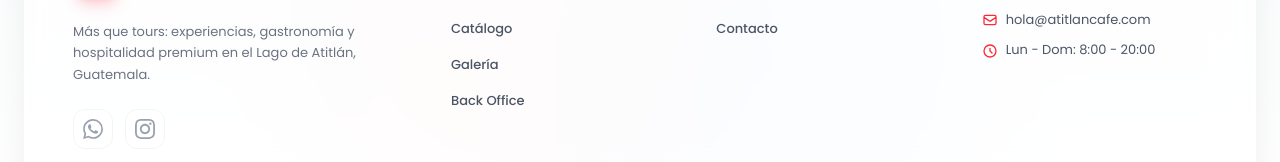
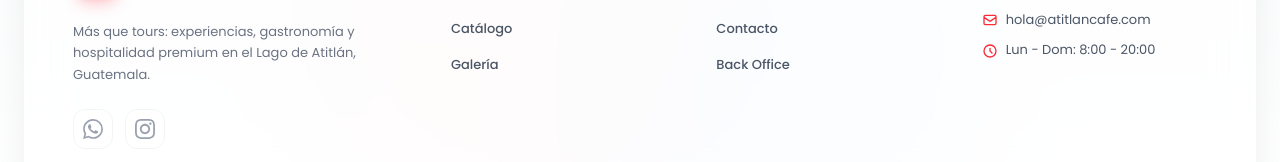
Before and after one commit to DPR2204/atiexg, a React (Vite) app: page / in a window 1280 px wide. Shown: the part 3996-4158 px from the top of the page. Built offline with nearby package versions, Linux system fonts and the light colour scheme; no server answers; the database is empty.

Commit message:
Add 'Back Office' link to Empresa section

```diff
--- a/components/shared/GlassFooter.tsx
+++ b/components/shared/GlassFooter.tsx
@@ -8,7 +8,6 @@ const FOOTER_LINKS = [
       { label: 'Inicio', path: '/' },
       { label: 'Catálogo', path: '/catalogo' },
       { label: 'Galería', path: '/galeria' },
-      { label: 'Back Office', path: '/backoffice'},
     ],
   },
   {
@@ -16,6 +15,7 @@ const FOOTER_LINKS = [
     links: [
       { label: 'Conócenos', path: '/conocenos' },
       { label: 'Contacto', path: '/contacto' },
+      { label: 'Back Office', path: '/backoffice'},
     ],
   },
 ];
```
